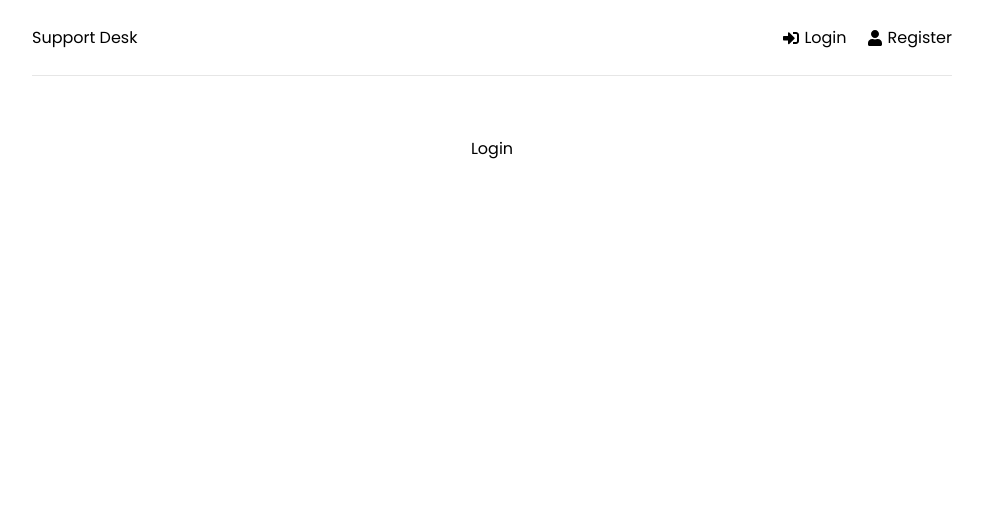
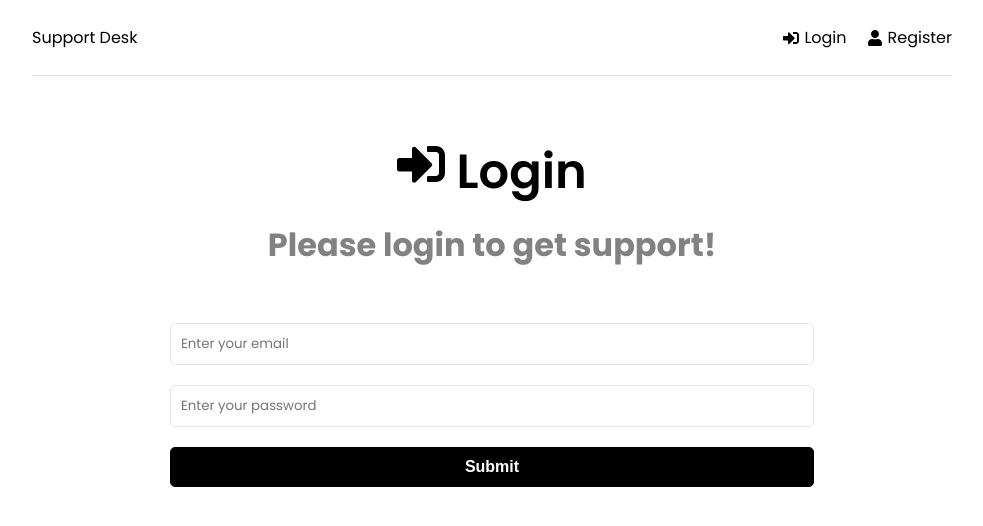
Before and after one commit to NWFreshness/service-desk, a React (Create React App) app in the folder frontend/: page /login in a window 1280 px wide. Shown: the top 526 px of the page, without its empty margins (148-1131 px from the left). Built offline with nearby package versions, Linux system fonts and the light colour scheme.

Commit message:
finished basic home/login/register pages

```diff
--- a/frontend/src/components/Header.jsx
+++ b/frontend/src/components/Header.jsx
@@ -1,6 +1,6 @@
 import React from 'react';
 import {FaSignInAlt, FaSignOutAlt, FaUser} from 'react-icons/fa';
-import {Link} from 'react-router-dom';
+import { Link } from 'react-router-dom';
 
 function Header() {
   return (
--- a/frontend/src/pages/Home.jsx
+++ b/frontend/src/pages/Home.jsx
@@ -1,8 +1,23 @@
 import React from 'react'
+import { Link } from 'react-router-dom';
+import {FaQuestionCircle, FaTicketAlt} from 'react-icons/fa'
 
 function Home() {
   return (
-    <div>Home</div>
+    <>
+      <section className="heading">
+        <h1>What do you need help with?</h1>
+        <p>Please choose from an option below</p>
+      </section>
+
+      <Link to='/new-ticket' className='btn btn-reverse btn-block'>
+        <FaQuestionCircle /> Create New Ticket
+      </Link>
+
+      <Link to='/tickets' className='btn btn-block'>
+        <FaTicketAlt /> View My Tickets
+      </Link>
+    </>
   )
 }
 
--- a/frontend/src/pages/Login.jsx
+++ b/frontend/src/pages/Login.jsx
@@ -1,8 +1,50 @@
-import React from 'react'
+import React, {useState} from 'react';
+import {FaSignInAlt} from 'react-icons/fa';
+import {toast} from 'react-toastify';
 
 function Login() {
+  const [formData, setFormData] = useState({
+    email: '',
+    password: '',
+  });
+
+  const onChange = (e) => {
+    setFormData((prevState)=>({
+      ...prevState,
+      [e.target.name]: e.target.value
+    }))
+  }
+
+  const onSubmit = (e) => {
+    e.preventDefault();
+  }
+
+  const {email, password} = formData;
   return (
-    <div>Login</div>
+    <>
+      <section className="heading">
+        <h1>
+          <FaSignInAlt /> Login
+        </h1>
+        <p>Please login to get support!</p>
+      </section>
+
+      <section className="form">
+        <form onSubmit={onSubmit}>
+
+          <div className="form-group">
+            <input type="email" className='form-control' value={email} name='email' id='email' onChange={onChange} placeholder='Enter your email' required />
+          </div>
+          <div className="form-group">
+            <input type="password" className='form-control' value={password} name='password' id='password' onChange={onChange} placeholder='Enter your password' required />
+          </div>
+
+          <div className="form-group">
+            <button className="btn btn-block">Submit</button>
+          </div>
+        </form>
+      </section>
+    </>
   )
 }
 
```
